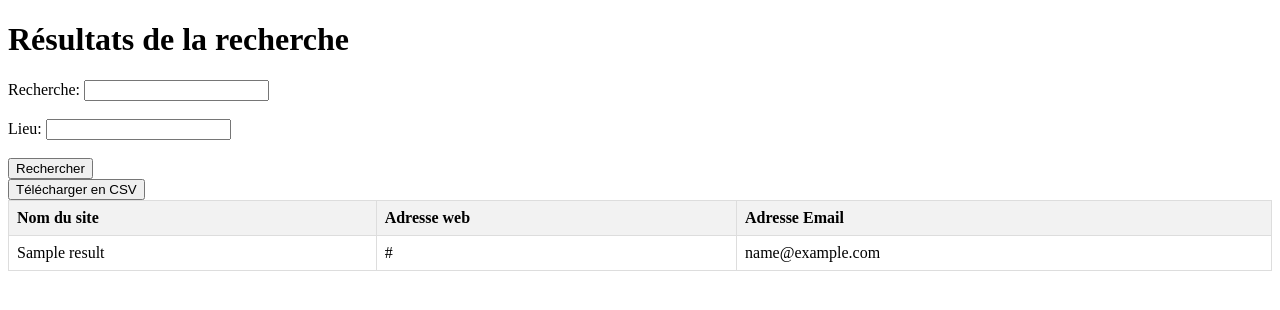
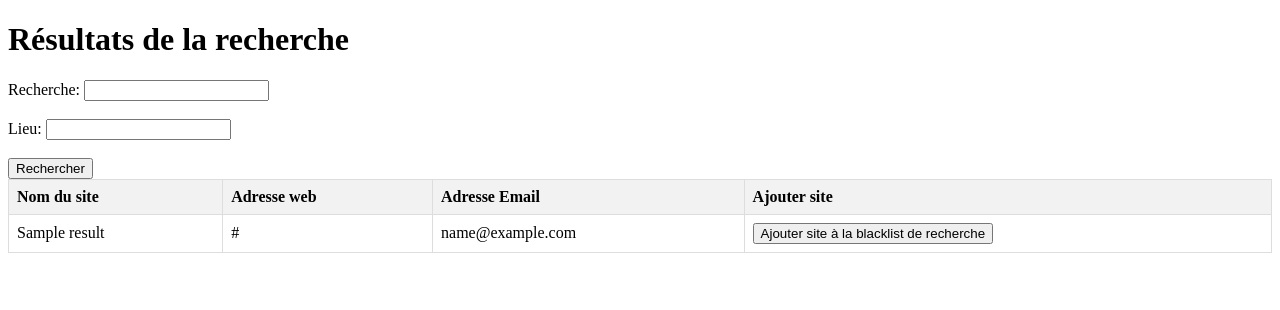
Before and after one commit to Bastien64/WebscrappingAdn, a Flask app: template templates/index.html in a window 1280 px wide. Shown: the top 310 px of the page. Run offline with Flask 3, Linux system fonts and the light colour scheme; the template is opened without the code that fills it: most values are stand-ins (such as "Sample title", 1, 10 or a date in 2020).

Commit message:
Add files via upload

```diff
--- a/app.py
+++ b/app.py
@@ -22,14 +22,38 @@ def get_site_name(url):
         return "Nom du site non trouvé"
 
 
+#GESTION DES SITES A EXCLURE
+
+def read_excluded_sites(filename):
+    with open(filename, 'r') as file:
+        return [line.strip() for line in file.readlines()]
+
+def add_site_to_exclude_list(site_url):
+    with open("siteaexclure.txt", "a") as file:
+        file.write(site_url + "\n")
+
+@app.route('/add_sites', methods=['POST'])
+def add_site():
+    if request.method == 'POST':
+        site_url = request.json.get('site_url')
+        add_site_to_exclude_list(site_url)
+        return "Site ajouté avec succès !", 200
+    else:
+        return "Erreur : Méthode non autorisée", 405
+
+excluded_sites = read_excluded_sites("siteaexclure.txt")
 
 def scrape_emails(urls, lieu):
     unique_results = {}
     for url in urls:
         try:
-
             parsed_url = urlparse(url)
             base_url = f"{parsed_url.scheme}://{parsed_url.netloc}"
+
+            # Exclure les sites présents dans siteaexclure.txt
+            if base_url in excluded_sites:
+                continue
+
             legal_url = f"{base_url}/mentions-legales"
             response = requests.get(legal_url, verify=False, timeout=2)
 
@@ -79,13 +103,13 @@ def scrape_Qwant_search_results(query, lieu):
         button = driver.find_element(By.XPATH, "//button[contains(text(),'Plus de résultats')]")
 
         button.click()
-        time.sleep(5)
+        time.sleep(2)
         button.click()
-        time.sleep(5)
+        time.sleep(2)
         button.click()
-        time.sleep(5)
+        time.sleep(2)
         button.click()
-        time.sleep(35)
+        time.sleep(2)
 
         page_content = driver.page_source
         soup = BeautifulSoup(page_content, 'html.parser')
@@ -112,36 +136,5 @@ def index():
         return render_template('index.html', results=[])
 
 
-@app.route('/download_csv', methods=['POST'])
-def download_csv():
-    if request.method == 'POST':
-        csv_data = request.form['csv_data']
-        results = parse_csv_data(csv_data)
-        csv_content = generate_csv(results)
-        return Response(
-            csv_content,
-            mimetype="text/csv",
-            headers={"Content-disposition":
-                     "attachment; filename=results.csv"})
-
-def parse_csv_data(csv_data):
-    results = []
-    reader = csv.DictReader(csv_data.splitlines())
-    for row in reader:
-        results.append(row)
-    return results
-
-
-def generate_csv(results):
-    output = io.StringIO()
-    writer = csv.writer(output)
-    writer.writerow(["Nom du site", "Adresse web", "Adresse Email"])
-    for result in results:
-        writer.writerow([result.get("site_name", ""), result.get("site_url", ""), result.get("email", "")])
-    csv_data = output.getvalue()
-    output.close()
-    return csv_data
-
-
 if __name__ == '__main__':
     app.run(debug=True)
--- /dev/null
+++ b/siteaexclure.txt
@@ -0,0 +1,4 @@
+https://www.letudiant.fr
+https://www.onisep.fr
+https://www.univ-lille.fr
+https://lille-web.fr
--- a/templates/index.html
+++ b/templates/index.html
@@ -17,6 +17,9 @@
         th {
             background-color: #f2f2f2;
         }
+        .highlight {
+            background-color: red;
+        }
     </style>
 </head>
 <body>
@@ -30,10 +33,6 @@
     </form>
 
     {% if results %}
-    <form action="/download_csv" method="post">
-        <input type="hidden" name="csv_data" value="{{ csv_data }}">
-        <input type="submit" value="Télécharger en CSV">
-    </form>
 
     <table>
         <thead>
@@ -41,6 +40,7 @@
                 <th>Nom du site</th>
                 <th>Adresse web</th>
                 <th>Adresse Email</th>
+                <th>Ajouter site</th>
             </tr>
         </thead>
         <tbody>
@@ -49,10 +49,32 @@
                 <td>{{ result.site_name }}</td>
                 <td>{{ result.site_url }}</td>
                 <td>{{ result.email }}</td>
+                <td>
+                    <button onclick="addSite('{{ result.site_url }}', this)">Ajouter site à la blacklist de recherche</button>
+                </td>
             </tr>
             {% endfor %}
         </tbody>
     </table>
     {% endif %}
+
+    <script>
+        function addSite(siteUrl, button) {
+            // Extraire l'URL de base
+            var baseUrl = new URL(siteUrl).origin;
+            var xhr = new XMLHttpRequest();
+            xhr.open("POST", "/add_sites", true);
+            xhr.setRequestHeader("Content-Type", "application/json");
+            xhr.onreadystatechange = function () {
+                if (xhr.readyState === 4 && xhr.status === 200) {
+                    // Changer la couleur de fond de la ligne parente
+                    var row = button.parentNode.parentNode;
+                    row.classList.add("highlight");
+                    alert("Site ajouté avec succès !");
+                }
+            };
+            xhr.send(JSON.stringify({ site_url: baseUrl }));
+        }
+    </script>
 </body>
 </html>
```
